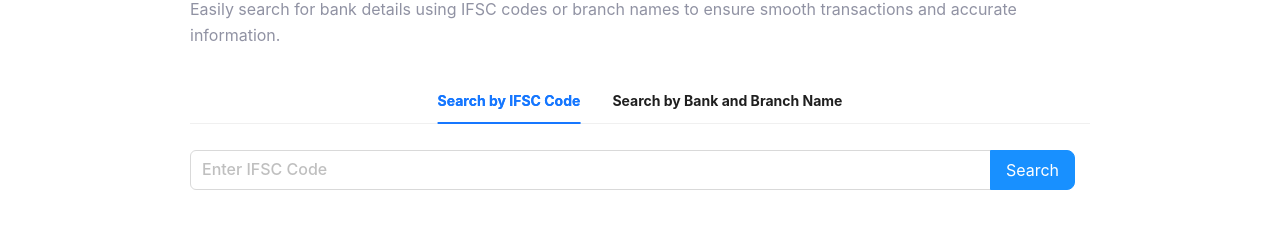
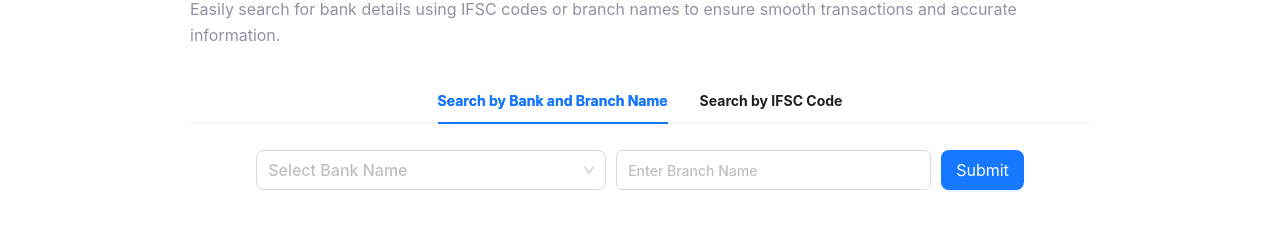
Before and after one commit to Satyarshi/IFSC, a React (Vite) app: page / in a window 1280 px wide. Shown: the part 230-459 px from the top of the page. Built offline with nearby package versions, Linux system fonts and the light colour scheme.

Commit message:
api integration

```diff
--- a/package.json
+++ b/package.json
@@ -12,8 +12,10 @@
   "dependencies": {
     "@ant-design/icons": "^5.4.0",
     "antd": "^5.20.4",
+    "axios": "^1.7.7",
     "class-variance-authority": "^0.7.0",
     "clsx": "^2.1.1",
+    "dotenv": "^16.4.5",
     "framer-motion": "^11.4.0",
     "lucide-react": "^0.438.0",
     "react": "^18.3.1",
--- /dev/null
+++ b/src/components/common/IfscTable.jsx
@@ -0,0 +1,37 @@
+import React from "react";
+import { Table } from "antd";
+
+const IfscTable = ({ data }) => {
+  const columns = [
+    {
+      title: "IFSC Code",
+      dataIndex: "ifsc",
+      key: "ifsc_code",
+      render: (text) => <span className="ifsc-code">{text}</span>,
+    },
+    {
+      title: "Bank",
+      dataIndex: "bank",
+      key: "bank",
+      render: (text) => <span className="bank">{text}</span>,
+    },
+    {
+      title: "Branch",
+      dataIndex: "branch",
+      key: "branch",
+      render: (text) => <span className="branch">{text}</span>,
+    },
+  ];
+
+  return (
+    <Table
+      dataSource={data}
+      columns={columns}
+      rowKey="ifsc_code"
+      pagination={false}
+      style={{ marginTop: 20, marginBottom:20 }}
+    />
+  );
+};
+
+export default IfscTable;
--- a/src/components/common/SearchTabs.jsx
+++ b/src/components/common/SearchTabs.jsx
@@ -3,9 +3,12 @@ import { Tabs, Input, Select, Button, Dropdown } from "antd";
 
 const { Search } = Input;
 
-const SearchTabs = ({ onSearchOptionChange }) => {
+const SearchTabs = ({ onSearchOptionChange, onSearch }) => {
   const [isMobile, setIsMobile] = useState(window.innerWidth < 428);
   const [activeKey, setActiveKey] = useState("1");
+  const [bankName, setBankName] = useState("");
+  const [branchName, setBranchName] = useState("");
+  const [ifscCode, setIfscCode] = useState("");
 
   useEffect(() => {
     const handleResize = () => {
@@ -23,21 +26,27 @@ const SearchTabs = ({ onSearchOptionChange }) => {
   const handleTabChange = (key) => {
     setActiveKey(key);
     onSearchOptionChange(
-      key === "1" ? "Search by IFSC Code" : "Search by Bank and Branch Name"
+      key === "1" ? "Search by Bank and Branch Name" : "Search by IFSC Code"
     );
   };
-
+  const handleSearchSubmit = () => {
+    if (activeKey === "1") {
+      onSearch({ bank: bankName, branch: branchName });
+    } else {
+      onSearch({ ifsc_code: ifscCode });
+    }
+  };
   const handleMenuClick = (e) => {
     handleTabChange(e.key);
   };
 
   const dropdownItems = [
     {
-      label: "Search by IFSC Code",
+      label: "Search by Bank and Branch Name",
       key: "1",
     },
     {
-      label: "Search by Bank and Branch Name",
+      label: "Search by IFSC Code",
       key: "2",
     },
   ];
@@ -50,24 +59,6 @@ const SearchTabs = ({ onSearchOptionChange }) => {
   const items = [
     {
       key: "1",
-      label: "Search by IFSC Code",
-      children: (
-        <Search
-          placeholder="Enter IFSC Code"
-          allowClear
-          enterButton="Search"
-          size="large"
-          style={{
-            width: "100%",
-            maxWidth: "900px",
-            paddingLeft: "0px",
-            fontWeight: "500",
-          }}
-        />
-      ),
-    },
-    {
-      key: "2",
       label: "Search by Bank and Branch Name",
       children: (
         <div
@@ -87,28 +78,52 @@ const SearchTabs = ({ onSearchOptionChange }) => {
             }}
             showSearch
             placeholder="Select Bank Name"
+            onChange={(value) => setBankName(value)}
             filterOption={(input, option) =>
               (option?.label ?? "").toLowerCase().includes(input.toLowerCase())
             }
             options={[
-              { value: "1", label: "State Bank of India" },
-              { value: "2", label: "HDFC Bank" },
-              { value: "3", label: "Bank of Baroda" },
+              { value: "State Bank of India", label: "State Bank of India" },
+              { value: "HDFC Bank", label: "HDFC Bank" },
+              { value: "Bank of Baroda", label: "Bank of Baroda" },
             ]}
           />
           <Input
             style={{ width: "35%", fontWeight: "500", height: "40px" }}
             placeholder="Enter Branch Name"
+            onChange={(e) => setBranchName(e.target.value)}
           />
           <Button
             type="primary"
             htmlType="submit"
             size="large"
             style={{ backgroundColor: "#1677ff" }}
+            onClick={handleSearchSubmit}
           >
             Submit
           </Button>
         </div>
+      ),
+    },
+    {
+      key: "2",
+      label: "Search by IFSC Code",
+      children: (
+        <Search
+          placeholder="Enter IFSC Code"
+          allowClear
+          enterButton="Search"
+          size="large"
+          style={{
+            width: "100%",
+            maxWidth: "900px",
+            paddingLeft: "0px",
+            fontWeight: "500",
+          }}
+          value={ifscCode}
+          onChange={(e) => setIfscCode(e.target.value)}
+          onSearch={handleSearchSubmit}
+        />
       ),
     },
   ];
@@ -116,7 +131,7 @@ const SearchTabs = ({ onSearchOptionChange }) => {
   return isMobile ? (
     <>
       <Dropdown.Button menu={menuProps} placement="bottomCenter">
-      <span style={{ fontWeight: 500 }}>
+        <span style={{ fontWeight: 500 }}>
           {dropdownItems.find((item) => item.key === activeKey)?.label}
         </span>
       </Dropdown.Button>
--- a/src/components/home/IfscCode.jsx
+++ b/src/components/home/IfscCode.jsx
@@ -1,10 +1,73 @@
 import React, { useState } from "react";
+import axios from "axios";
 import SearchTabs from "../common/SearchTabs";
 import IntroSection from "../common/IntroSection";
 import WorkSection from "../common/WorkSection";
 import HeroVideoDialog from "../common/HeroVideoDialog";
+import IfscTable from "../common/IfscTable";
+import { Spin, Alert } from "antd";
+
 const IfscCode = () => {
-  const [searchOption, setSearchOption] = useState("Search by IFSC Code");
+  const [searchOption, setSearchOption] = useState(
+    "Search by Bank and Branch Name"
+  );
+  const [searchResults, setSearchResults] = useState([]);
+  const [loading, setLoading] = useState(false);
+  const [error, setError] = useState("");
+
+  const handleSearch = async (params) => {
+    const { ifsc_code, bank, branch } = params;
+    console.log(ifsc_code);
+
+    setError("");
+    setSearchResults([]);
+
+    if (searchOption === "Search by Bank and Branch Name") {
+      if (!bank || !branch) {
+        setError("Please enter both the bank name and branch name.");
+        return;
+      }
+    } else if (searchOption === "Search by IFSC Code" && !ifsc_code) {
+      setError("Please enter the IFSC code.");
+      return;
+    }
+
+    setLoading(true);
+
+    try {
+      let response;
+      if (searchOption === "Search by Bank and Branch Name") {
+        response = await axios.get("/api/banks", {
+          params: {
+            bank: bank,
+            branch: branch,
+          },
+        });
+        if (response.data && response.data.length > 0) {
+          setSearchResults(response.data);
+        } else {
+          setError("An error occurred while fetching the data.");
+        }
+      } else if (searchOption === "Search by IFSC Code") {
+        response = await axios.get(`ifsccode/${ifsc_code}`);
+        const data = response.data;
+        setSearchResults([
+          {
+            bank: data.BANK,
+            branch: data.BRANCH,
+            ifsc: data.IFSC,
+            address: data.ADDRESS,
+            contact: data.CONTACT,
+          },
+        ]);
+      }
+    } catch (error) {
+      console.error(error); // Log error details
+      setError("An error occurred while fetching the data.");
+    }
+
+    setLoading(false);
+  };
 
   return (
     <div id="ifscinfo" className="ifscInfoBlock">
@@ -17,8 +80,32 @@ const IfscCode = () => {
               fontWeight: "700",
             }}
           >
-            <SearchTabs onSearchOptionChange={setSearchOption} />
+            <SearchTabs
+              onSearchOptionChange={setSearchOption}
+              onSearch={handleSearch}
+            />
           </div>
+          {loading && (
+            <div
+              style={{
+                marginTop: "40px",
+                marginLeft: "50%",
+                marginBottom: "40px",
+              }}
+            >
+              <Spin size="large" />
+            </div>
+          )}
+
+          {/* Display error message */}
+          {error && !loading && (
+            <Alert message={error} type="error" style={{ marginTop: "20px" }} />
+          )}
+
+          {/* Display search results */}
+          {!loading && searchResults.length > 0 && (
+            <IfscTable data={searchResults} />
+          )}
 
           <IntroSection />
           <HeroVideoDialog
--- a/src/index.css
+++ b/src/index.css
@@ -284,3 +284,15 @@ ul {
     font-size: 40px;
   }
 }
+.ant-table-thead > tr > th {
+  color: #89888e !important;
+  font-weight: bold;
+}
+.ifsc-code {
+  color: #191632 !important;
+  font-weight: 500;
+}
+.bank,
+.branch {
+  color: #747474 !important;
+}
--- a/vite.config.js
+++ b/vite.config.js
@@ -1,7 +1,24 @@
 import { defineConfig } from "vite";
 import react from "@vitejs/plugin-react";
+import dotenv from "dotenv";
+
+dotenv.config(); // Load environment variables
 
 // https://vitejs.dev/config/
 export default defineConfig({
   plugins: [react()],
+  server: {
+    proxy: {
+      '/api': {
+        target: 'https://nemesis.pythonanywhere.com', // Use environment variable for your custom API
+        changeOrigin: true,
+        rewrite: (path) => path.replace(/^\/api/, ''),
+      },
+      '/ifsccode': {
+        target: 'https://ifsc.razorpay.com', // Direct proxy to Razorpay IFSC API
+        changeOrigin: true,
+        rewrite: (path) => path.replace(/^\/ifsccode/, ''),
+      },
+    },
+  },
 });
```
Also changed, not shown: 2 other files (tests, documents, lock files or other folders).
